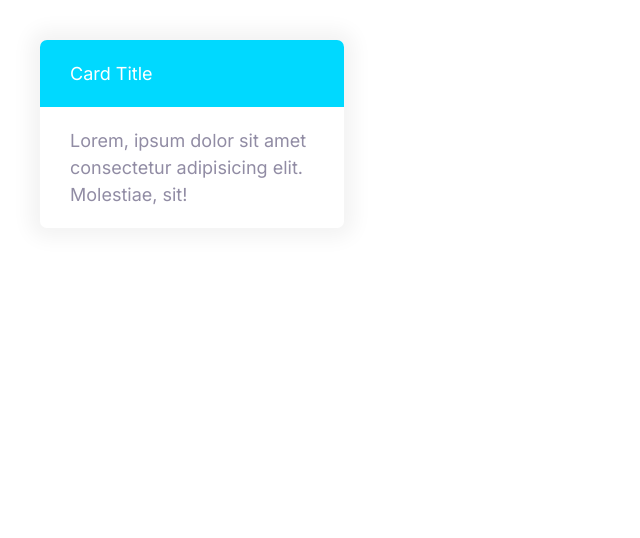
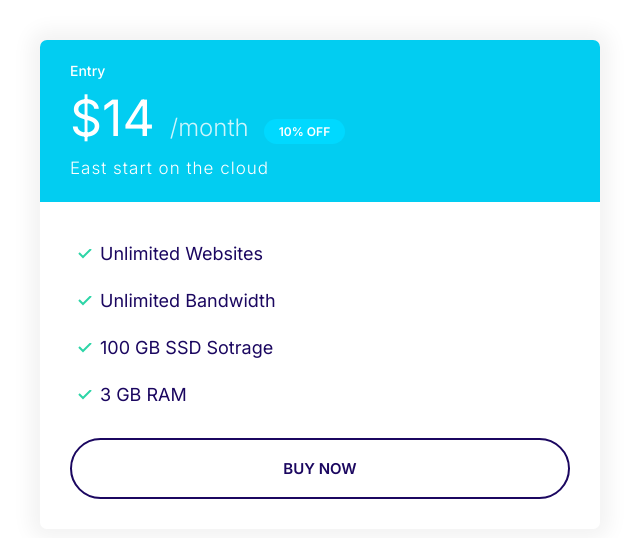
Before and after one commit to aminsajad/moshify, a plain HTML site: page index.html in a window 1280 px wide. Shown: the whole page, without its empty margins (0-640 px from the left). Drawn offline with Linux system fonts and the light colour scheme.

Commit message:
Add plan for make card.

```diff
--- a/css/styles.css
+++ b/css/styles.css
@@ -111,6 +111,7 @@ h1,h2,h3{
 
  .badge--small{
   font-size: 1.6rem;
+  padding: 0.5rem 1.5rem;
  }
 
  @media screen and (min-width: 1024px) {
@@ -211,12 +212,12 @@ h1,h2,h3{
 .btn--accent:hover{
   background: #ec3000;
 }
-/*
+
 .btn--block{
   width: 100%;
   display: inline-block;
 }
-*/
+
 
 @media screen and (min-width: 1024px){
   .btn{
@@ -292,3 +293,56 @@ h1,h2,h3{
   background: var(--color-secondary);
   color: #fff;
 }
+
+.card--secondary .card__header{
+  background: #02cdf1;
+}
+
+/* Plans */
+
+.plan__name{
+  color: #fff;
+  margin: 0;
+  font-weight: 500;
+  font-size: 2.4rem;
+}
+
+.plan__price{
+  font-size: 6rem;
+}
+
+.billing-cycle{
+  font-size: 2.4rem;
+  font-weight: 300;
+  opacity: 0.8;
+  margin: 1rem;
+}
+
+.plan__description{
+  font-size: 2rem;
+  font-weight: 300;
+  letter-spacing: 1px;
+  display: block;
+}
+
+.plan .list__item{
+  margin-bottom: 2rem;
+}
+
+@media screen and (min-width: 1024px){
+ .plan__name{
+  font-size: 1.4rem;
+ }
+
+ .plan__price{
+  font-size: 5rem;
+ }
+
+ .plan__billing-cycle{
+  font-size: 1.6rem;
+ }
+
+ .plan__description{
+  font-size: 1.7rem;
+ }
+}
--- a/index.html
+++ b/index.html
@@ -14,12 +14,25 @@
     <link rel="stylesheet" href="css/styles.css" />
   </head>
   <body>
-    <div style="width: 30%; padding: 4rem">
-      <div class="card card--secondary">
-        <header class="card__header">Card Title</header>
-        <div class="card__body">
-          Lorem, ipsum dolor sit amet consectetur adipisicing elit. Molestiae,
-          sit!
+    <div style="width: 50%; padding: 4rem">
+      <div class="plan">
+        <div class="card card--secondary">
+          <header class="card__header">
+            <h3 class="plan__name">Entry</h3>
+            <span class="plan__price">$14</span>
+            <span class="billing-cycle">/month</span>
+            <span class="badge badge--secondary badge--small">10% OFF</span>
+            <span class="plan__description">East start on the cloud</span>
+          </header>
+          <div class="card__body">
+            <ul class="list list--tick">
+              <li class="list__item">Unlimited Websites</li>
+              <li class="list__item">Unlimited Bandwidth</li>
+              <li class="list__item">100 GB SSD Sotrage</li>
+              <li class="list__item">3 GB RAM</li>
+            </ul>
+            <button class="btn btn--outline btn--block">Buy Now</button>
+          </div>
         </div>
       </div>
     </div>
```
Also changed, not shown: components/plan.html (added, +22 -0 lines).
